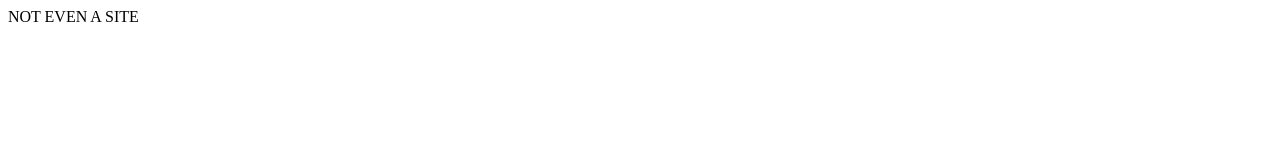
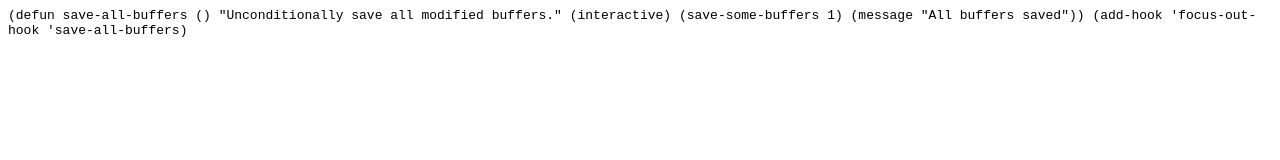
Before and after one commit to tzz/tzz.github.io, a plain HTML site: page index.html in a window 1280 px wide. Drawn offline with Linux system fonts and the light colour scheme.

Commit message:
*** empty log message ***

```diff
--- a/index.html
+++ b/index.html
@@ -1 +1,9 @@
-NOT EVEN A SITE
+<code>
+(defun save-all-buffers ()
+  "Unconditionally save all modified buffers."
+  (interactive)
+  (save-some-buffers 1)
+  (message "All buffers saved"))
+
+(add-hook 'focus-out-hook 'save-all-buffers)
+</code>
```
